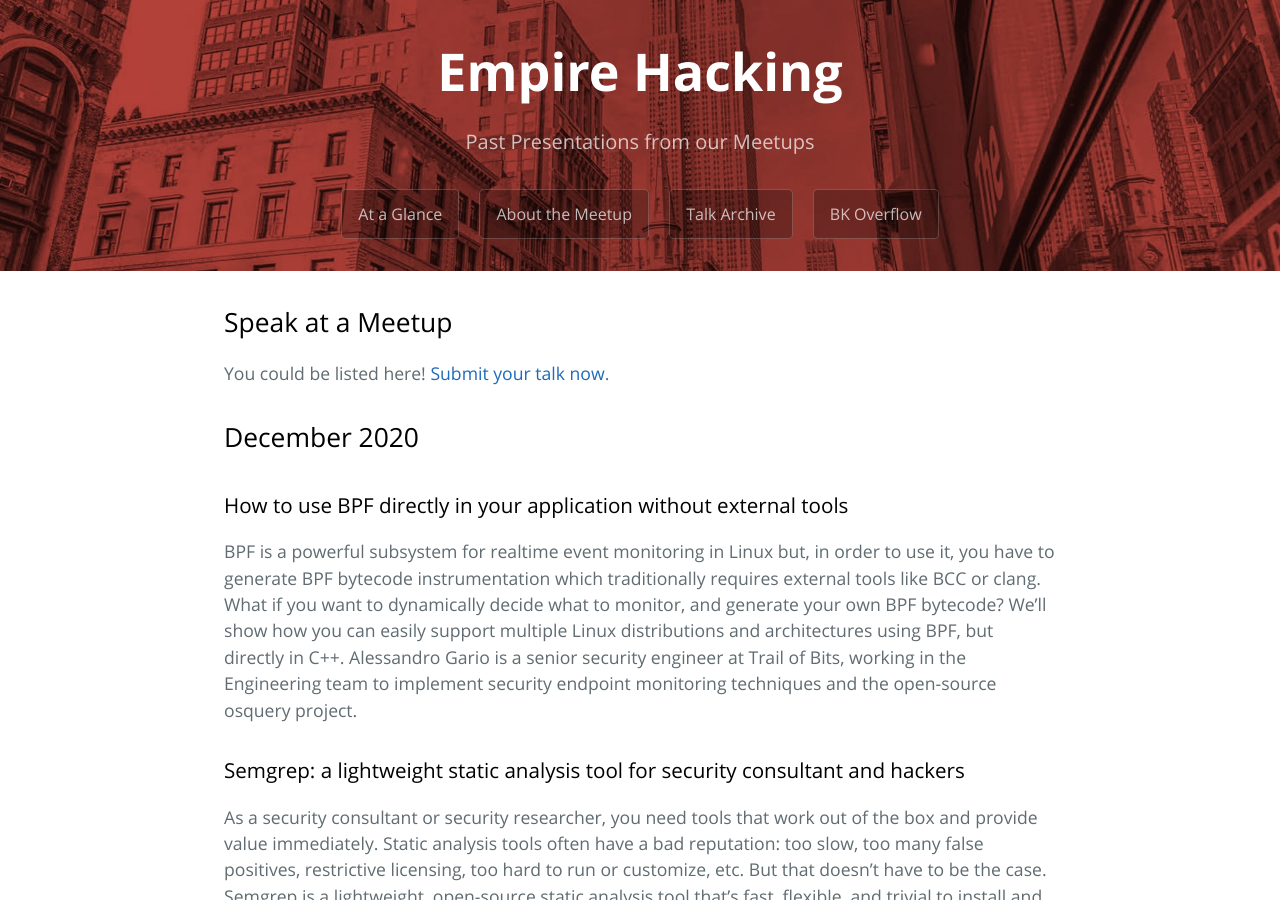
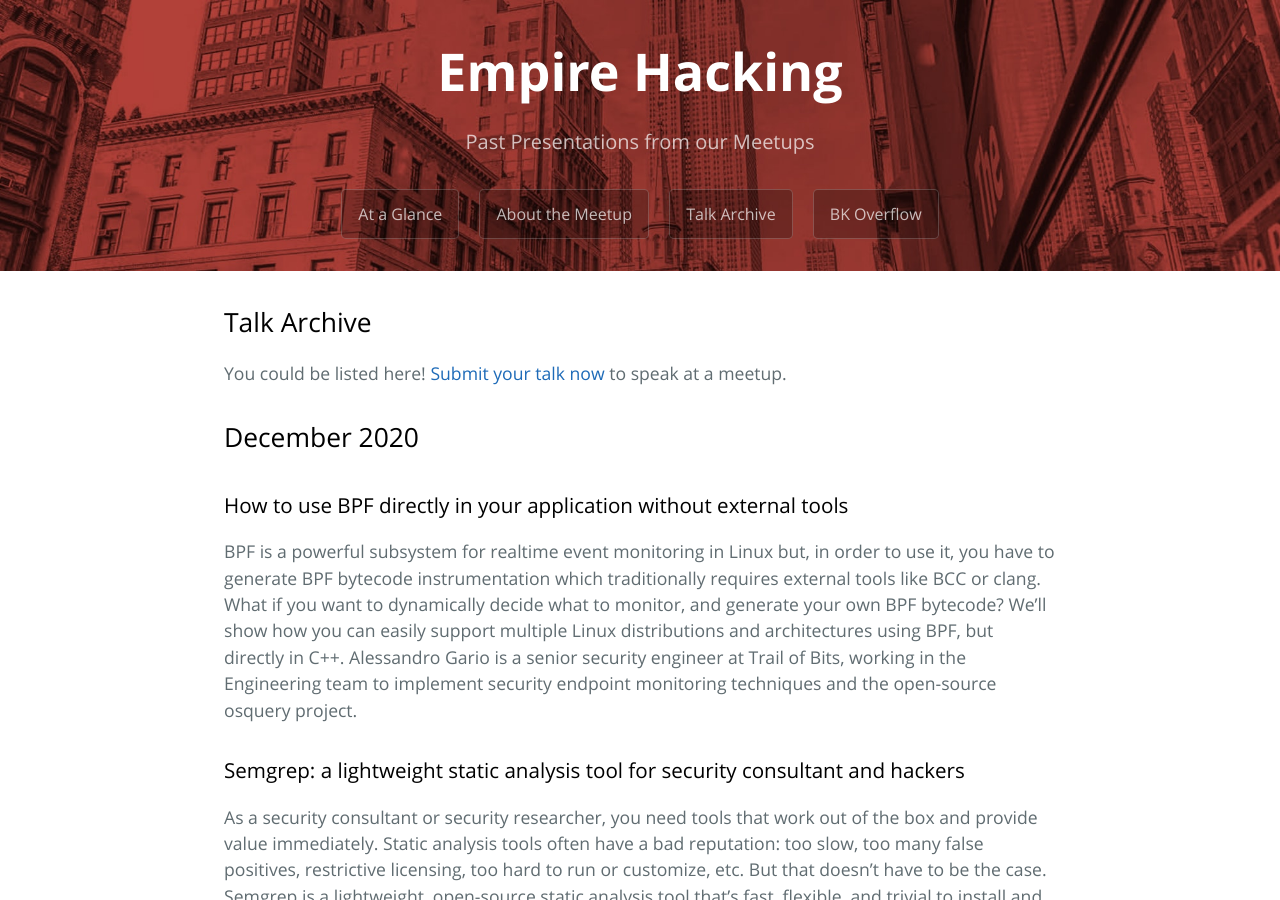
Before and after one commit to trailofbits/empirehacking.nyc, a Jekyll site: the page built from archive.md, in a window 1280 px wide and 900 px high. Built offline with Jekyll 4.4.1, drawn with Linux system fonts in a browser that asks for light colours; comment, search, counter and statistics services are not loaded.

Commit message:
Update archive.md

```diff
--- a/archive.md
+++ b/archive.md
@@ -5,9 +5,9 @@ layout: default
 permalink: /archive/
 ---
 
-## Speak at a Meetup
+## Talk Archive
 
-You could be listed here! [Submit your talk now](/about/#speak-at-a-meetup).
+You could be listed here! [Submit your talk now](/about/#speak-at-a-meetup) to speak at a meetup.
 
 ## December 2020
 
```
